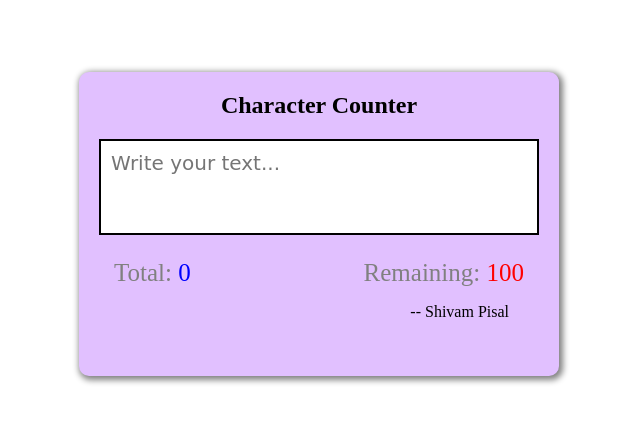
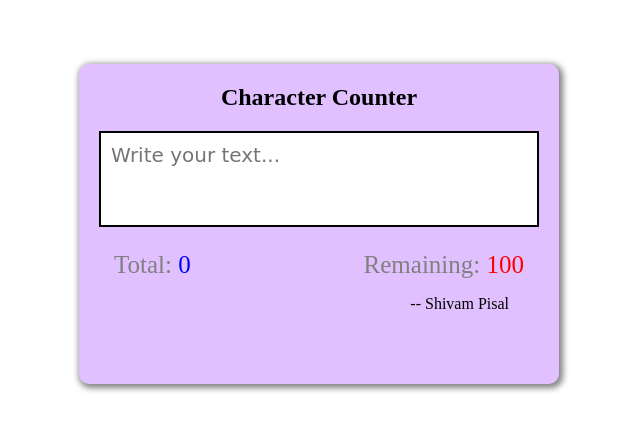
Before and after one commit to ShivamPisal/Real-time-character-counter, a plain HTML site: page index.html in a window 1280 px wide. Shown: the part 176-606 px from the top of the page, without its empty margins (321-961 px from the left). Drawn offline with Linux system fonts and the light colour scheme.

Commit message:
Update style.css

```diff
--- a/style.css
+++ b/style.css
@@ -17,7 +17,7 @@ body{
     background-color: rgb(225, 192, 255);
     padding: 20px;
     width: 30rem;
-    height: 19rem;
+    height: 20rem;
     margin: 20px;
     border-radius: 10px;
     box-shadow: 2px 2px 6px 2px rgb(128, 128, 128);
```
